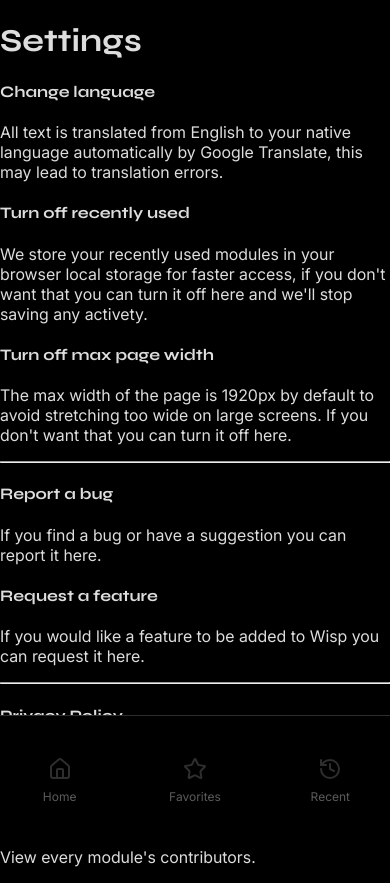
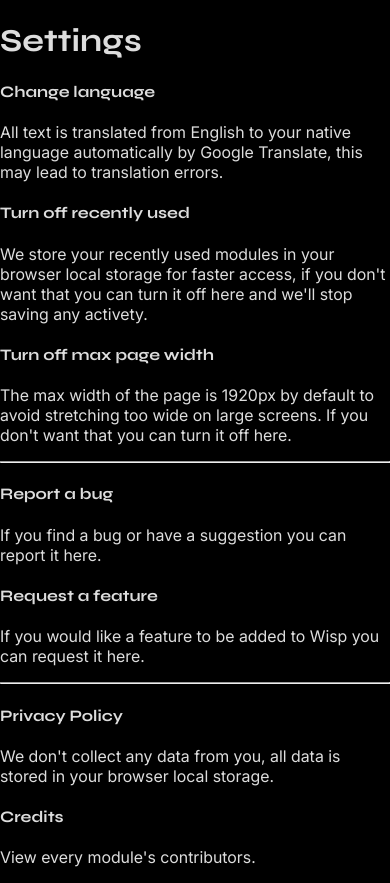
Before and after one commit to WispTools/wisp-web, a Next.js app: page /settings in a window 390 px wide. Built offline with nearby package versions, Linux system fonts and the light colour scheme.

Commit message:
update(layout): testing new mobile interface

```diff
--- a/src/style/main.css
+++ b/src/style/main.css
@@ -123,7 +123,7 @@ h6 {
     margin-left: 0;
     padding: 0;
     min-height: auto;
-    height: calc(100vh - 128px);
+    height: 100vh;
     border: none;
   }
 }
--- a/src/style/sideBars.css
+++ b/src/style/sideBars.css
@@ -92,49 +92,6 @@
 
 @media screen and (max-width: 1024px) {
   .leftSideBar {
-    width: 100%;
-    height: 128px;
-    bottom: 0px;
-    left: 0px;
-    top: auto;
-    position: fixed;
-    z-index: 1;
-    flex-direction: row;
-    border-top: 1px solid var(--half-color);
-    align-items: center;
-  }
-
-  .sideBarLinkContainer {
-    display: flex;
-    flex-direction: row;
-    gap: 16px;
-    list-style: none;
-    width: 100%;
-    padding: 0;
-    justify-content: space-around;
-  }
-
-  .sideBarLink {
-    flex-direction: column;
-    gap: 8px;
-    width: 25vw;
-    padding: 12px 0;
-  }
-
-  .linkName {
-    font-size: 12px;
-    text-align: center;
-    color: var(--secondary-color);
-  }
-
-  .sideBarLink.active .linkName {
-    color: var(--background-color);
-  }
-
-  .sideBarHeader {
-    display: none;
-  }
-  .sideBarFooter {
     display: none;
   }
 }
```
Also changed, not shown: src/app/mod/[slug]/page.jsx (+10 -1 lines), src/components/backButton.jsx (added, +16 -0 lines), src/style/modPage.css (+52 -5 lines).
